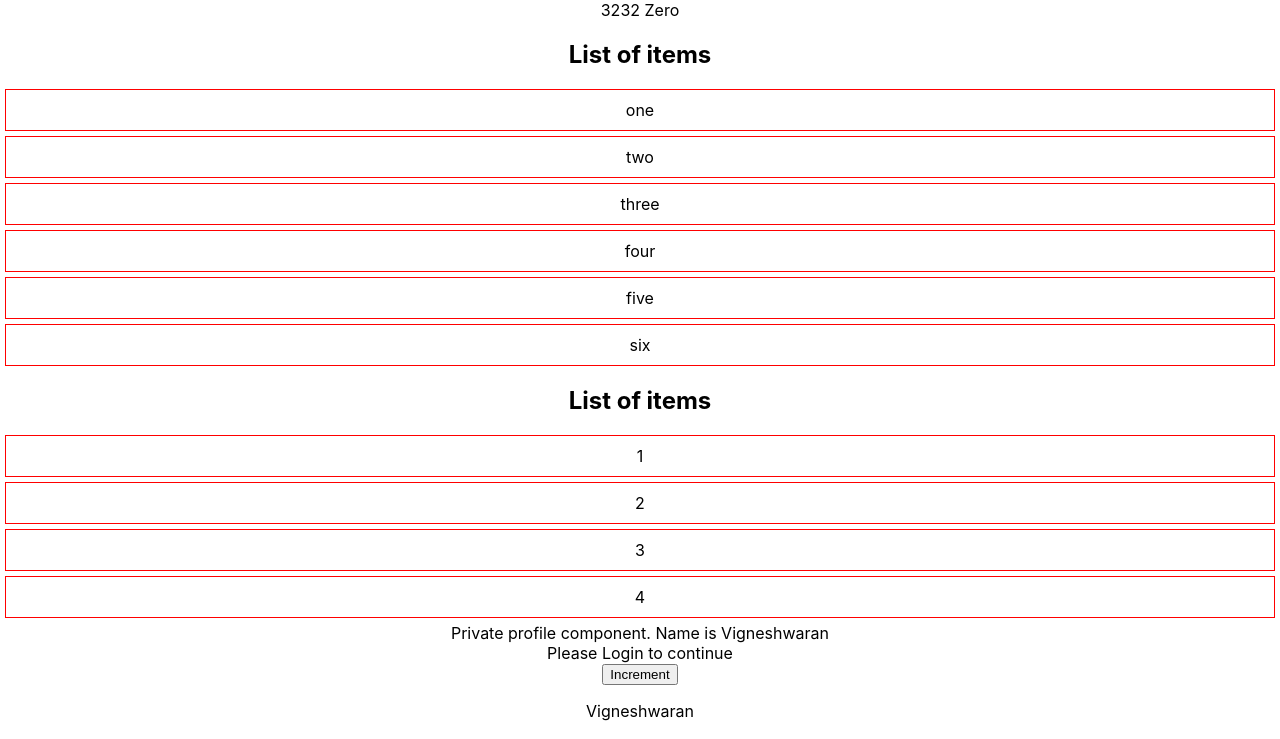
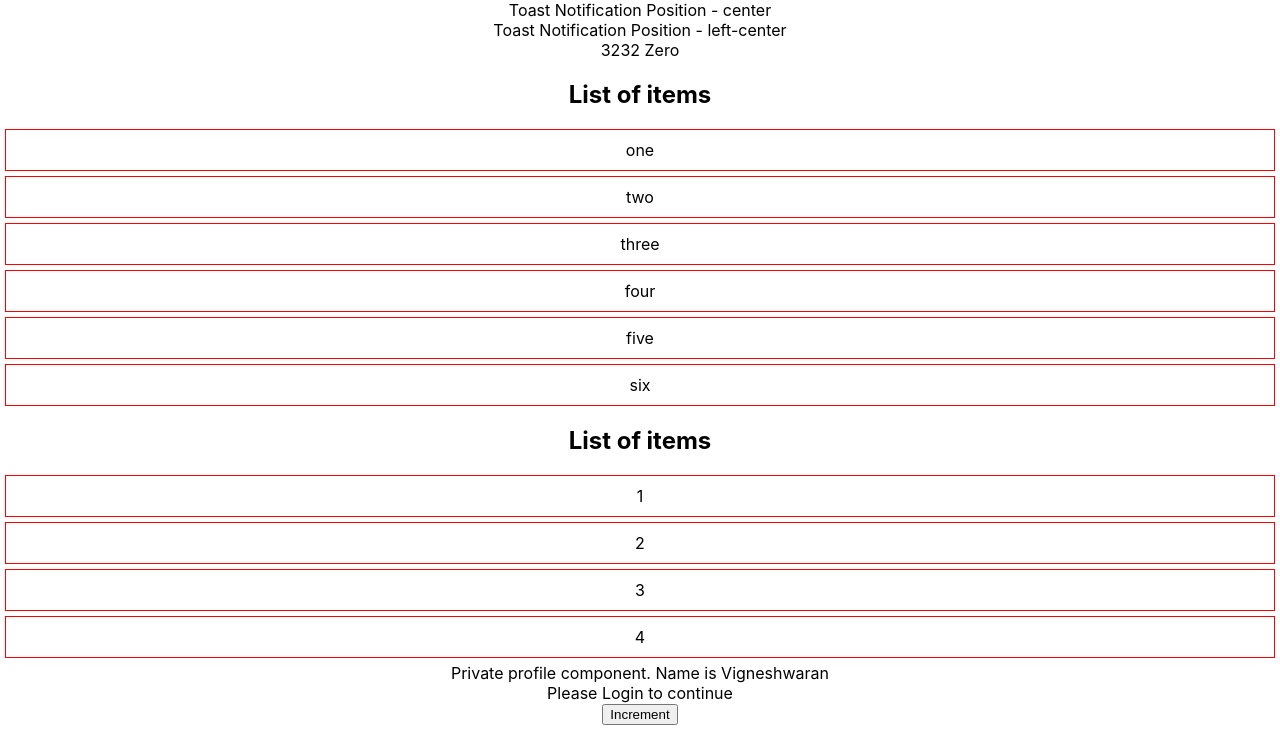
Before and after one commit to vigneshwaran-chandrasekaran/react-17-typescript, a React (Create React App) app: page / in a window 1280 px wide. Shown: the top 739 px of the page. Built offline with nearby package versions, Linux system fonts and the light colour scheme.

Commit message:
template literals string type checking added

```diff
--- a/src/App.tsx
+++ b/src/App.tsx
@@ -17,6 +17,7 @@
 import RandomNumber from "./restriction/RandomNumber";
 import LoggeddIn from "./state/LoggeddIn";
 import User from "./state/User";
+import Toast from "./templateLiterals/Toast";
 
 /**
  * use type for applications,
@@ -53,6 +54,8 @@
 
   return (
     <div className="App">
+      <Toast position={"center"} />
+      <Toast position={"left-center"} />
       <RandomNumber value={3232} isZero />
       <List
         items={["one", "two", "three", "four", "five", "six"]}
--- /dev/null
+++ b/src/templateLiterals/Toast.tsx
@@ -0,0 +1,19 @@
+import React from "react";
+
+/**
+ * Position prop can be one of
+ * '"left-center" | "left-top" | "left-bottom" | "center" | "center-top" | "center-bottom" | "right-center" | "right-top" | "right-bottom"
+ */
+
+type HorizontalPosition = "left" | "right" | "center";
+type VerticalPosition = "top" | "bottom" | "center";
+
+type ToastProps = {
+  position:
+    | "center"
+    | Exclude<`${HorizontalPosition}-${VerticalPosition}`, "center-center">;
+};
+
+export default function Toast({ position }: ToastProps) {
+  return <div>Toast Notification Position - {position}</div>;
+}
```
